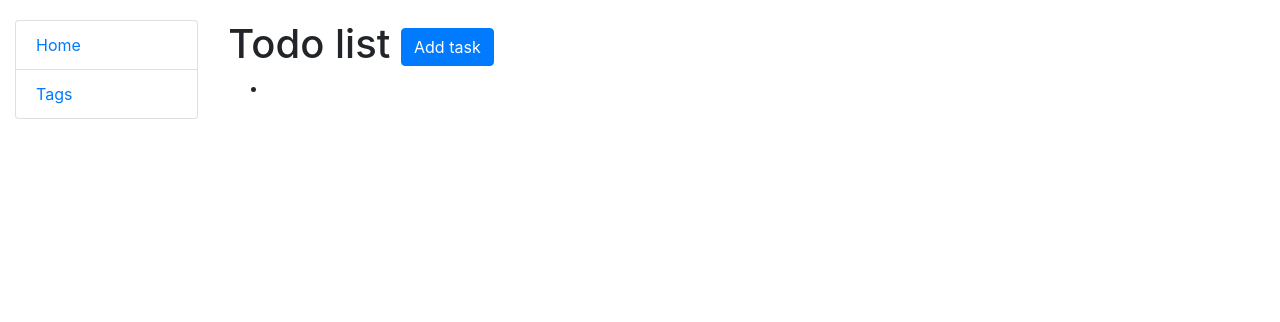
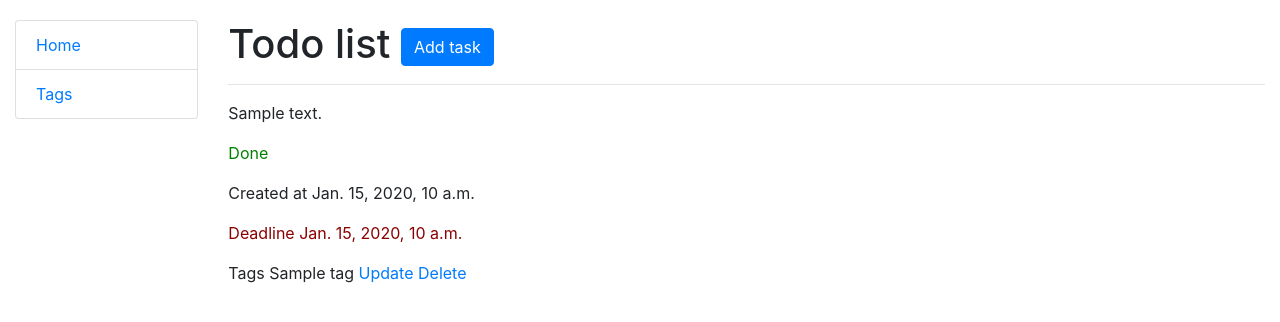
Before and after one commit to YESosnovska/todo-list, a Django app: page / in a window 1280 px wide. Shown: the top 322 px of the page. Run offline with Django 5.2, Linux system fonts and the light colour scheme; tables that the repository leaves empty hold one stand-in row (values such as "Sample post").

Commit message:
add update and delete to tasks and tags

```diff
--- a/tasks/models.py
+++ b/tasks/models.py
@@ -15,5 +15,8 @@ class Task(models.Model):
     done = models.BooleanField(default=False)
     tags = models.ManyToManyField(Tag, related_name="tasks")
 
+    class Meta:
+        ordering = ["done",]
+
     def __str__(self):
         return f"{self.content}, tags: {self.tags}"
--- a/tasks/urls.py
+++ b/tasks/urls.py
@@ -5,13 +5,21 @@ from tasks.views import (
     TaskCreateView,
     TagListView,
     TagCreateView,
+    TaskUpdateView,
+    TaskDeleteView,
+    TagUpdateView,
+    TagDeleteView,
 )
 
 urlpatterns = [
     path("", TaskListView.as_view(), name="index"),
     path("create/", TaskCreateView.as_view(), name="task-create"),
+    path("<int:pk>/update/", TaskUpdateView.as_view(), name="task-update"),
+    path("<int:pk>/delete/", TaskDeleteView.as_view(), name="task-delete"),
     path("tags/", TagListView.as_view(), name="tag-list"),
     path("tags/create/", TagCreateView.as_view(), name="tag-create"),
+    path("tags/<int:pk>/update/", TagUpdateView.as_view(), name="tag-update"),
+    path("tags/<int:pk>/delete/", TagDeleteView.as_view(), name="tag-delete"),
 ]
 
 app_name = "tasks"
--- a/tasks/views.py
+++ b/tasks/views.py
@@ -1,4 +1,3 @@
-from django.shortcuts import render
 from django.urls import reverse_lazy
 from django.views import generic
 
@@ -17,6 +16,17 @@ class TaskCreateView(generic.CreateView):
     success_url = reverse_lazy("tasks:index")
 
 
+class TaskUpdateView(generic.UpdateView):
+    model = Task
+    fields = "__all__"
+    success_url = reverse_lazy("tasks:index")
+
+
+class TaskDeleteView(generic.DeleteView):
+    model = Task
+    success_url = reverse_lazy("tasks:index")
+
+
 class TagListView(generic.ListView):
     model = Tag
     context_object_name = "tag_list"
@@ -26,3 +36,14 @@ class TagCreateView(generic.CreateView):
     model = Tag
     fields = "__all__"
     success_url = reverse_lazy("tasks:tag-list")
+
+
+class TagUpdateView(generic.UpdateView):
+    model = Tag
+    fields = "__all__"
+    success_url = reverse_lazy("tasks:tag-list")
+
+
+class TagDeleteView(generic.DeleteView):
+    model = Tag
+    success_url = reverse_lazy("tasks:tag-list")
--- a/templates/tasks/index.html
+++ b/templates/tasks/index.html
@@ -9,12 +9,31 @@
   </h1>
 
   {% if task_list %}
-    <ul>
       {% for task in task_list %}
-        <li>
-        </li>
+        <hr>
+        <p>
+          {{ task.content }}
+          {% if task.done is False %}
+            <div style="color: red">Not done</div>
+          {% else %}
+            <div style="color: green">Done</div>
+          {% endif %}
+        </p>
+        <p>
+          Created at {{ task.datetime }}
+          {% if task.deadline %}
+            <div style="color: darkred">Deadline {{ task.deadline }}</div>
+          {% endif %}
+        </p>
+        <p>
+          Tags
+          {% for tag in task.tags.all %}
+            {{ tag.name }}
+          {% endfor %}
+          <a href="{% url 'tasks:task-update' pk=task.id %}">Update</a>
+          <a href="{% url 'tasks:task-delete' pk=task.id %}">Delete</a>
+        </p>
       {% endfor %}
-    </ul>
   {% else %}
     <p>There are no tasks</p>
   {% endif %}
--- a/templates/tasks/tag_form.html
+++ b/templates/tasks/tag_form.html
@@ -2,7 +2,7 @@
 {% load crispy_forms_filters %}
 
 {% block content %}
-  <h1>Create tag</h1>
+  <h1>{{ object|yesno:"Update,Create" }} tag</h1>
   <form action="" method="post" novalidate>
     {% csrf_token %}
     {{ form|crispy }}
--- a/templates/tasks/task_form.html
+++ b/templates/tasks/task_form.html
@@ -2,7 +2,7 @@
 {% load crispy_forms_filters %}
 
 {% block content %}
-  <h1>Create task</h1>
+  <h1>{{ object|yesno:"Update,Create" }} task</h1>
   <form action="" method="post" novalidate>
     {% csrf_token %}
     {{ form|crispy }}
```
Also changed, not shown: templates/tasks/tag_confirm_delete.html (added, +10 -0 lines), templates/tasks/tag_list.html (+23 -6 lines), templates/tasks/task_confirm_delete.html (added, +10 -0 lines).
